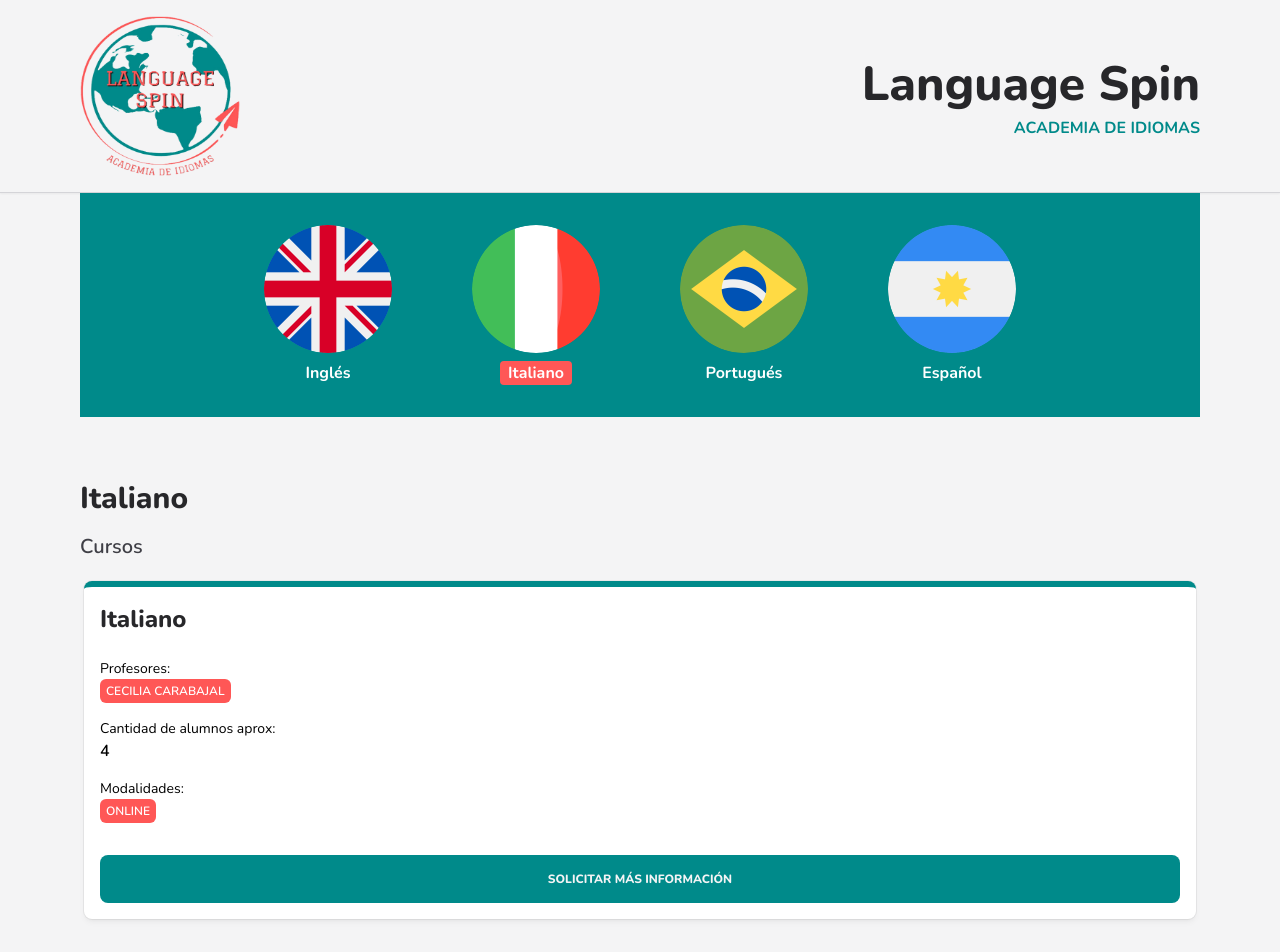
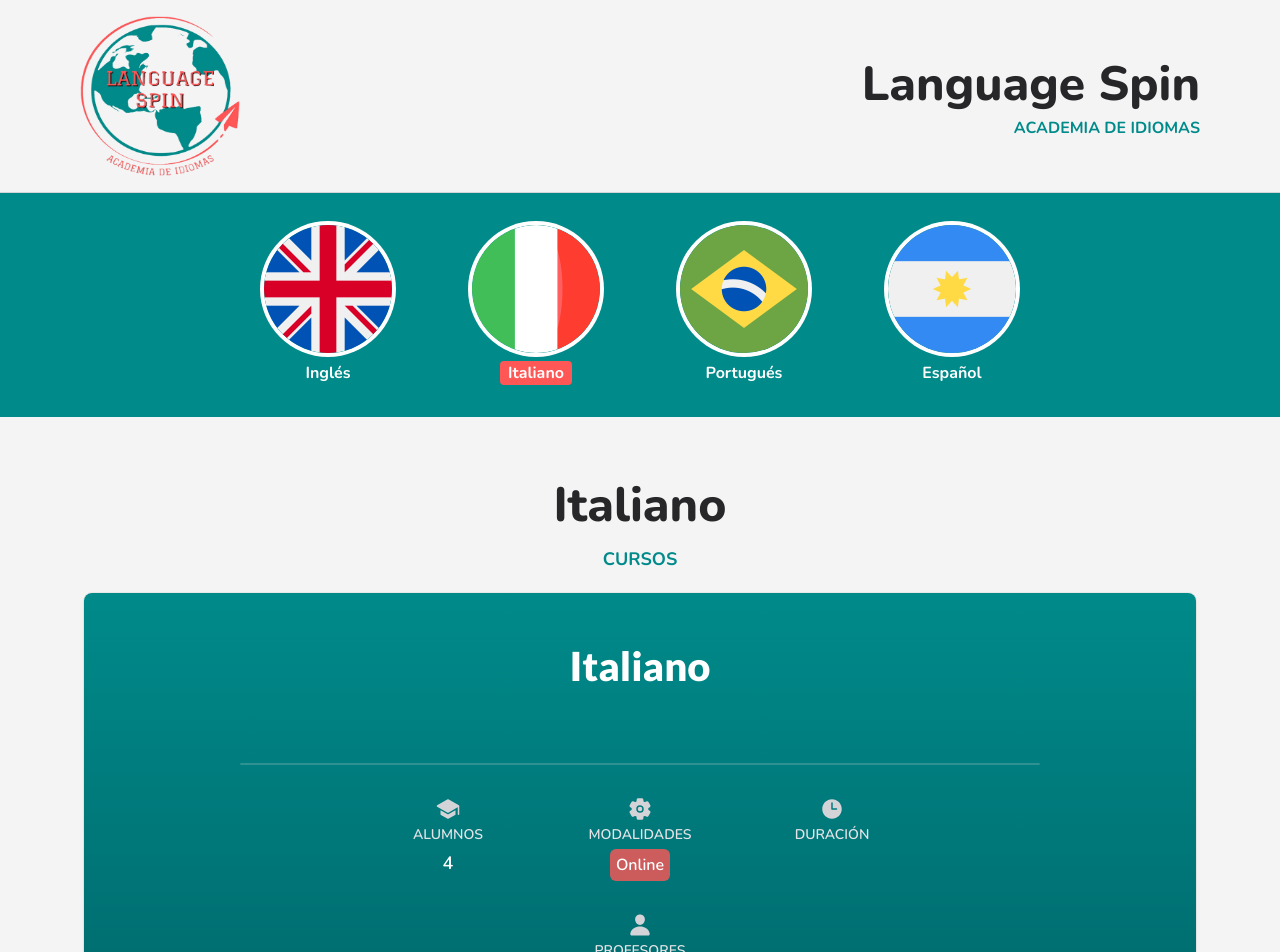
Before and after one commit to Caracolaracol/languageSpin-project, a React (Vite) app: page /italiano in a window 1280 px wide. Shown: the top 952 px of the page. Built offline with nearby package versions, Linux system fonts and the light colour scheme.

Commit message:
styles change to cursocard component (#28)
* styles change to cursocard component

* fixes

* add lato font to titles

```diff
--- a/index.html
+++ b/index.html
@@ -10,6 +10,11 @@
     <link
       href="https://fonts.googleapis.com/css2?family=Nunito:ital,wght@0,300;0,400;0,500;0,600;0,700;0,800;0,900;1,300;1,400;1,500;1,600;1,700;1,800;1,900&display=swap"
       rel="stylesheet" />
+    <link rel="preconnect" href="https://fonts.googleapis.com" />
+    <link rel="preconnect" href="https://fonts.gstatic.com" crossorigin />
+    <link
+      href="https://fonts.googleapis.com/css2?family=Lato:wght@300;400;700;900&display=swap"
+      rel="stylesheet" />
     <meta name="viewport" content="width=device-width, initial-scale=1.0" />
     <title>Language Spin Idiomas</title>
   </head>
--- a/src/Root/Root.jsx
+++ b/src/Root/Root.jsx
@@ -2,18 +2,14 @@ import { Outlet } from 'react-router-dom';
 import Header from '../components/Header';
 import Footer from '../components/Footer';
 import NavBar from '../components/NavBar';
-import { Container } from '../components/utils/utils';
 import '../index.css';
-
 
 const Root = () => {
   return (
     <div className='bg-zinc-100 min-h-screen flex flex-col justify-between'>
       <div>
-        <Header/>
-          <Container>
-            <NavBar />
-          </Container>
+        <Header />
+        <NavBar />
         <Outlet />
       </div>
       <Footer />
--- a/src/components/NavBar.jsx
+++ b/src/components/NavBar.jsx
@@ -8,7 +8,7 @@ import { Container } from '../components/utils/utils';
 
 function NavBar() {
   return (
-    <div className='bg-verdeSpin py-4 md:py-8 md:mb-12'>
+    <div className='bg-verdeSpin py-6 md:py-8 md:mb-12'>
       <Container>
         <ul className='flex items-center justify-between md:justify-center md:gap-20'>
           <li>
@@ -19,7 +19,7 @@ function NavBar() {
                     src={ukFlag}
                     className={`${
                       isActive && 'brightness-125'
-                    }  w-16 h-16 md:w-32 md:h-32 object-cover rounded-full transition hover:brightness-110`}
+                    } ring-2 md:ring-4 ring-white w-16 h-16 md:w-32 md:h-32 rounded-full transition hover:brightness-110`}
                   />
                   <p
                     className={`text-sm md:text-base mt-2 px-2 rounded font-bold text-white ${
@@ -39,7 +39,7 @@ function NavBar() {
                     src={itFlag}
                     className={`${
                       isActive && 'brightness-125'
-                    }  w-16 h-16 md:w-32 md:h-32 object-cover rounded-full transition hover:brightness-110`}
+                    } ring-2 md:ring-4 ring-white w-16 h-16 md:w-32 md:h-32 object-cover rounded-full transition hover:brightness-110`}
                   />
                   <p
                     className={`text-sm md:text-base mt-2 px-2 rounded font-bold text-white ${
@@ -59,7 +59,7 @@ function NavBar() {
                     src={brFlag}
                     className={`${
                       isActive && 'brightness-125'
-                    }  w-16 h-16 md:w-32 md:h-32 object-cover rounded-full transition hover:brightness-110`}
+                    } ring-2 md:ring-4 ring-white w-16 h-16 md:w-32 md:h-32 object-cover rounded-full transition hover:brightness-110`}
                   />
                   <p
                     className={`text-sm md:text-base mt-2 px-2 rounded font-bold text-white ${
@@ -79,7 +79,7 @@ function NavBar() {
                     src={arFlag}
                     className={`${
                       isActive && 'brightness-125'
-                    }  w-16 h-16 md:w-32 md:h-32 object-cover rounded-full transition hover:brightness-110`}
+                    } ring-2 md:ring-4 ring-white w-16 h-16 md:w-32 md:h-32 object-cover rounded-full transition hover:brightness-110`}
                   />
                   <p
                     className={`text-sm md:text-base mt-2 px-2 rounded font-bold text-white ${
--- a/src/components/curso/CursoCard.jsx
+++ b/src/components/curso/CursoCard.jsx
@@ -1,57 +1,81 @@
 import { Link } from 'react-router-dom';
-
 import Balancer from 'react-wrap-balancer';
+import { IoPerson, IoSchool, IoSettings } from 'react-icons/io5';
+import { HiClock } from 'react-icons/hi2';
 
 export const CursoCard = ({ curso }) => {
   return (
-    <article className='flex flex-col justify-between bg-white p-4 rounded-lg shadow-borderShadow border-t-[6px] border-verdeSpin'>
+    <article className='flex flex-col justify-between bg-gradient-to-b from-verdeSpin to-verdeSpinDark p-4 md:p-8 rounded-lg shadow-borderShadow'>
       <div>
-        <p className='mb-6 text-2xl text-zinc-800 font-extrabold overflow-hidden'>
-          <Balancer className='first-letter:capitalize'>{curso.nombre}</Balancer>
+        <p className='font-lato first-letter:capitalize text-[28px] md:text-[40px] leading-tight pt-2 md:pt-4 pb-4 md:pb-6 text-white font-black w-[13ch] md:w-[22ch] mx-auto text-center'>
+          {curso.nombre}
         </p>
-        <div className='mb-4'>
-          <p className='text-sm'>Profesores:</p>
-          <div className='flex items-center gap-2 flex-wrap'>
+        <p className='text-zinc-300 text-sm md:text-base md:leading-normal mb-6 text-center max-w-3xl mx-auto'>
+          <Balancer>{curso.descripcion}</Balancer>
+        </p>
+
+        <div className='border border-zinc-200 opacity-20 rounded mb-6 md:mb-8 md:max-w-[800px] md:mx-auto'></div>
+
+        <div className='grid grid-cols-3 md:max-w-xl md:mx-auto md:gap-0 gap-6'>
+          <div className='flex flex-col items-center'>
+            <p className='text-[11px] md:text-sm mb-1 text-zinc-200 font-semibold uppercase flex flex-col items-center gap-1'>
+              <IoSchool className='w-6 h-6 text-zinc-300' />
+              <span>Alumnos</span>
+            </p>
+            {curso.cantidad_alumnos !== null ? (
+              <span className='font-semibold md:text-lg text-white'>{curso.cantidad_alumnos}</span>
+            ) : (
+              <span>Clases personalizadas sin cupo limitado.</span>
+            )}
+          </div>
+
+          <div className='flex flex-col items-center'>
+            <p className='text-[11px] md:text-sm mb-1 text-zinc-200 font-semibold uppercase flex flex-col items-center gap-1'>
+              <IoSettings className='w-6 h-6 text-zinc-300' />
+              <span>Modalidades</span>
+            </p>
+            <div className='flex items-center gap-1 md:gap-2 flex-wrap justify-center'>
+              {curso.modalidades.map((modalidad) => (
+                <span
+                  key={modalidad}
+                  className='capitalize text-xs md:text-base font-semibold bg-rojoSpin bg-opacity-80 text-white py-1 px-1.5 rounded-md w-max'>
+                  {modalidad}
+                </span>
+              ))}
+            </div>
+          </div>
+
+          <div className='flex flex-col items-center'>
+            <p className='text-[11px] md:text-sm mb-1 text-zinc-200 font-semibold uppercase flex flex-col items-center gap-1'>
+              <HiClock className='w-6 h-6 text-zinc-300' />
+              <span>Duración</span>
+            </p>
+            <p className='text-sm font-medium text-white first-letter:capitalize text-center'>
+              {curso.duracion}
+            </p>
+          </div>
+        </div>
+
+        <div className='mt-4 md:mt-8'>
+          <p className='text-[11px] md:text-sm mb-1 text-zinc-200 font-semibold uppercase flex flex-col items-center gap-1'>
+            <IoPerson className='w-6 h-6 text-zinc-300' />
+            <span>Profesores</span>
+          </p>
+          <div className='flex items-center justify-center gap-2 flex-wrap'>
             {curso.profesores.map((profesor) => (
               <span
                 key={profesor}
-                className='uppercase text-xs font-semibold bg-rojoSpin text-white py-1 px-1.5 rounded-md'>
+                className='capitalize text-xs md:text-base font-semibold bg-rojoSpin bg-opacity-80 text-white py-1 px-1.5 rounded'>
                 {profesor}
               </span>
             ))}
           </div>
         </div>
-        <div className='mb-4'>
-          <p className='text-sm'>Cantidad de alumnos aprox:</p>
-          {curso.cantidad_alumnos !== null ? (
-            <span className='font-semibold'>{curso.cantidad_alumnos}</span>
-          ) : (
-            <span>Clases personalizadas sin cupo limitado.</span>
-          )}
-        </div>
-        <div className='mb-4'>
-          <p className='text-sm'>Modalidades:</p>
-          <div className='flex items-center gap-2 flex-wrap'>
-            {curso.modalidades.map((modalidad) => (
-              <span
-                key={modalidad}
-                className='uppercase text-xs font-semibold bg-rojoSpin text-white py-1 px-1.5 rounded-md'>
-                {modalidad}
-              </span>
-            ))}
-          </div>
-        </div>
-        {curso.duracion !== null && (
-          <div>
-            <p className='text-sm'>Duración:</p>
-            <p className='font-semibold first-letter:capitalize'>{curso.duracion}</p>
-          </div>
-        )}
       </div>
       <Link
         to={curso.link_wpp}
         target='_blank'
-        className='mt-4 bg-verdeSpin text-xs uppercase font-extrabold text-zinc-100 w-full block text-center py-4 rounded-lg'>
+        className='mt-6 md:mt-8 shadow-lg border border-zinc-200 border-opacity-30 bg-verdeSpin text-xs uppercase font-extrabold text-zinc-100 w-full md:max-w-2xl md:mx-auto block text-center py-4 md:py-6 rounded-lg'>
         Solicitar más información
       </Link>
     </article>
--- a/src/components/curso/CursoContainer.jsx
+++ b/src/components/curso/CursoContainer.jsx
@@ -1,3 +1,3 @@
 export const CursoContainer = ({ children }) => {
-  return <div className='grid grid-cols-1 lg:grid-cols-2 gap-4 lg:gap-8 p-1'>{children}</div>;
+  return <div className='grid grid-cols-1 gap-4 lg:gap-8 p-1'>{children}</div>;
 };
--- a/src/components/utils/utils.jsx
+++ b/src/components/utils/utils.jsx
@@ -10,12 +10,18 @@ export const Section = ({ children }) => {
 
 // Utilizar una sola vez por pagina
 export const PageTitle = ({ text }) => {
-  return <h1 className='font-extrabold text-3xl py-4 text-zinc-800 capitalize'>{text}</h1>;
+  return (
+    <h1 className='font-extrabold text-3xl md:text-5xl py-4 text-zinc-800 capitalize text-center'>
+      {text}
+    </h1>
+  );
 };
 
 // Utilizar como titulo de seccion (<Section>) en caso de que corresponda
 export const SectionTitle = ({ text }) => {
   return (
-    <h2 className='first-letter:capitalize text-xl font-semibold mb-4 text-zinc-700'>{text}</h2>
+    <h2 className='first-letter:capitalize text-sm md:text-lg font-bold mb-4 text-verdeSpin uppercase text-center'>
+      {text}
+    </h2>
   );
 };
--- a/src/db/db.json
+++ b/src/db/db.json
@@ -7,22 +7,25 @@
       "cursos": [
         {
           "nombre": "preparación para exámenes internacionales",
+          "descripcion": "Lorem ipsum dolor sit amet consectetur adipisicing elit. Et illo cupiditate veniam non animi reprehenderit perferendis libero consectetur. Excepturi ipsum eaque fuga eos deleniti est consectetur quam nisi dolorem quas enim sunt dolore perspiciatis, ducimus libero reiciendis autem sapiente magni cupiditate impedit at? Voluptas quaerat recusandae dolor nam deleniti architecto!",
           "profesores": ["celeste arias", "ayelén olima"],
           "cantidad_alumnos": 6,
           "modalidades": ["presencial"],
-          "duracion": null,
+          "duracion": "varía según el alumno",
           "link_wpp": "https://api.whatsapp.com/send?phone=93834069803&text=Hola!%20Quisiera%20m%C3%A1s%20informaci%C3%B3n%20sobre%20el%20curso%20de%20Preparaci%C3%B3n%20para%20ex%C3%A1menes%20internacionales."
         },
         {
           "nombre": "inglés con certificación de UTN",
+          "descripcion": "Lorem ipsum dolor sit amet consectetur adipisicing elit. Et illo cupiditate veniam non animi reprehenderit perferendis libero consectetur. Excepturi ipsum eaque fuga eos deleniti est consectetur quam nisi dolorem quas enim sunt dolore perspiciatis, ducimus libero reiciendis autem sapiente magni cupiditate impedit at? Voluptas quaerat recusandae dolor nam deleniti architecto!",
           "profesores": ["celeste arias"],
           "cantidad_alumnos": 12,
           "modalidades": ["presencial", "online"],
-          "duracion": "varía de acuerdo al alumno",
+          "duracion": "varía según el alumno",
           "link_wpp": "https://api.whatsapp.com/send?phone=93834069803&text=Hola!%20Quisiera%20m%C3%A1s%20informaci%C3%B3n%20sobre%20el%20curso%20de%20Ingl%C3%A9s%20con%20certificaci%C3%B3n%20de%20UTN."
         },
         {
           "nombre": "inglés para profesionales",
+          "descripcion": "Lorem ipsum dolor sit amet consectetur adipisicing elit. Et illo cupiditate veniam non animi reprehenderit perferendis libero consectetur. Excepturi ipsum eaque fuga eos deleniti est consectetur quam nisi dolorem quas enim sunt dolore perspiciatis, ducimus libero reiciendis autem sapiente magni cupiditate impedit at? Voluptas quaerat recusandae dolor nam deleniti architecto!",
           "profesores": ["eduardo luján"],
           "cantidad_alumnos": 12,
           "modalidades": ["presencial", "online"],
@@ -31,14 +34,16 @@
         },
         {
           "nombre": "clases de apoyo para primaria y secundaria",
+          "descripcion": "Lorem ipsum dolor sit amet consectetur adipisicing elit. Et illo cupiditate veniam non animi reprehenderit perferendis libero consectetur. Excepturi ipsum eaque fuga eos deleniti est consectetur quam nisi dolorem quas enim sunt dolore perspiciatis, ducimus libero reiciendis autem sapiente magni cupiditate impedit at? Voluptas quaerat recusandae dolor nam deleniti architecto!",
           "profesores": ["agostina d'alessandro", "eduardo luján"],
           "cantidad_alumnos": 4,
           "modalidades": ["presencial", "online", "teacher at home"],
-          "duracion": null,
+          "duracion": "varía según el alumno",
           "link_wpp": "https://api.whatsapp.com/send?phone=93834069803&text=Hola!%20Quisiera%20m%C3%A1s%20informaci%C3%B3n%20sobre%20Clases%20de%20apoyo%20para%20primaria%20y%20secundaria."
         },
         {
           "nombre": "clases flex",
+          "descripcion": "Lorem ipsum dolor sit amet consectetur adipisicing elit. Et illo cupiditate veniam non animi reprehenderit perferendis libero consectetur. Excepturi ipsum eaque fuga eos deleniti est consectetur quam nisi dolorem quas enim sunt dolore perspiciatis, ducimus libero reiciendis autem sapiente magni cupiditate impedit at? Voluptas quaerat recusandae dolor nam deleniti architecto!",
           "profesores": [
             "celeste arias",
             "ayelén olima",
@@ -48,7 +53,7 @@
           ],
           "cantidad_alumnos": 15,
           "modalidades": ["presencial", "online"],
-          "duracion": null,
+          "duracion": "varía según el alumno",
           "link_wpp": "https://api.whatsapp.com/send?phone=93834069803&text=Hola!%20Quisiera%20m%C3%A1s%20informaci%C3%B3n%20sobre%20Clases%20Flex."
         }
       ]
--- a/tailwind.config.cjs
+++ b/tailwind.config.cjs
@@ -4,7 +4,8 @@ module.exports = {
   theme: {
     extend: {
       fontFamily: {
-        avenue: ['Avenue']
+        avenue: 'Avenue',
+        lato: 'Lato',
       },
       colors: {
         // backgrounds
```
